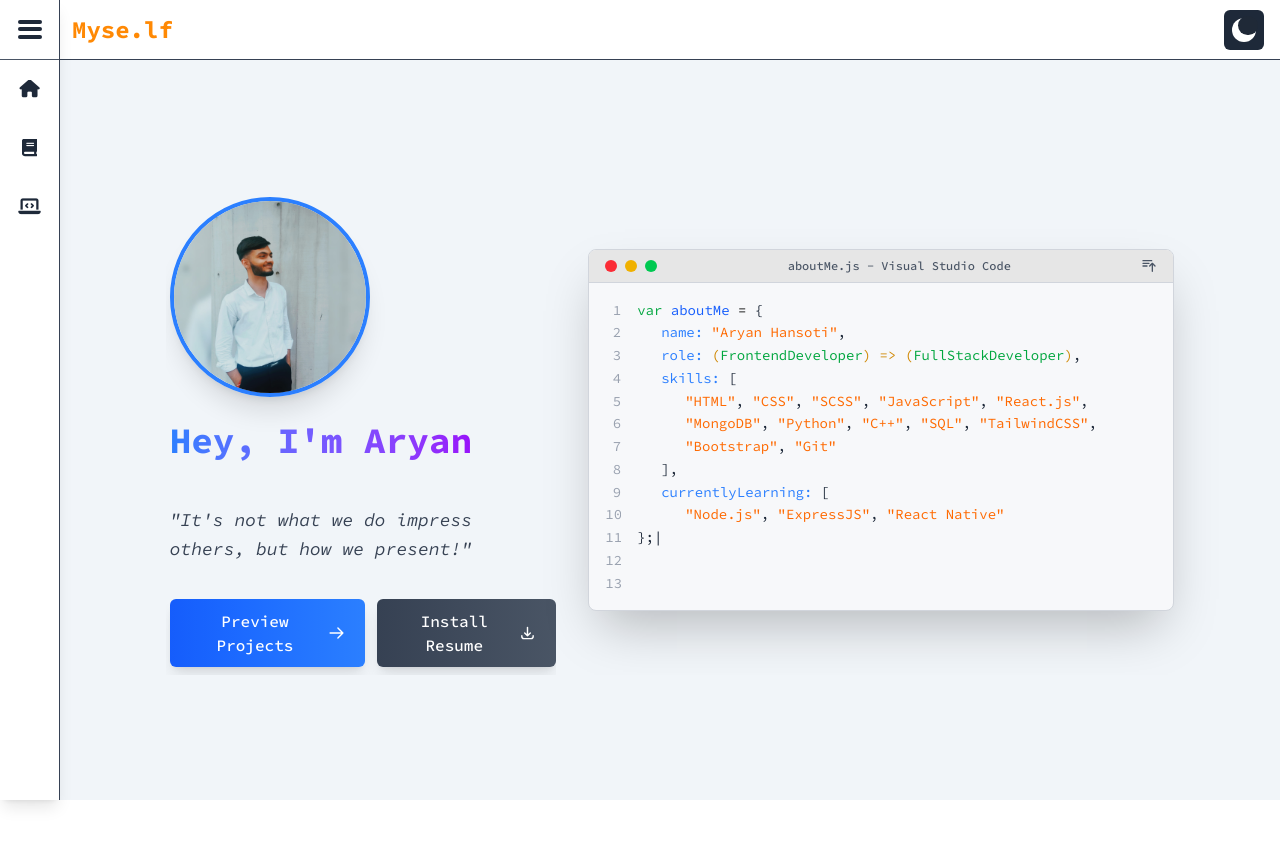
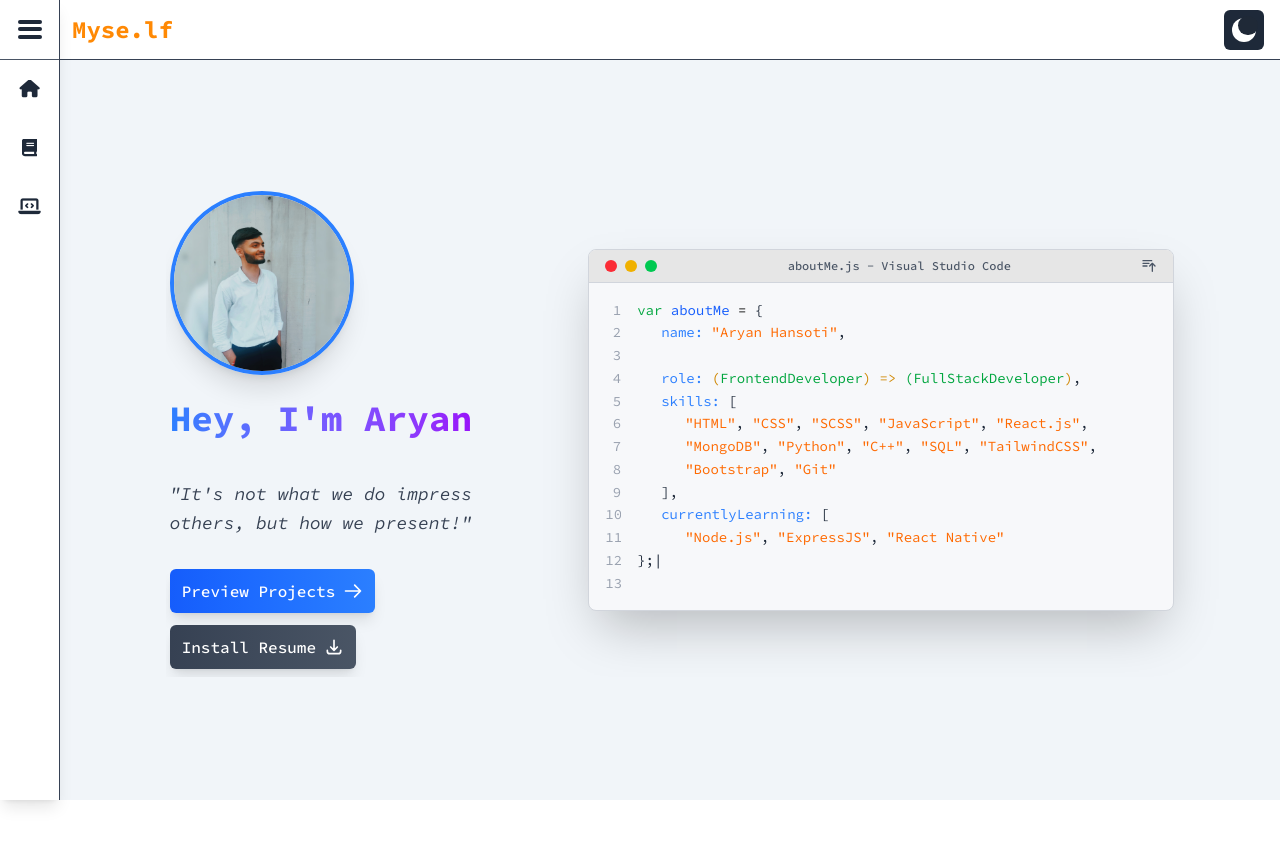
Before and after one commit to TheCodrrr/portfolio, a React (Vite) app in the folder portfolio/: page / in a window 1280 px wide. Shown: the top 846 px of the page. Built offline with nearby package versions, Linux system fonts and the light colour scheme.

Commit message:
style - responsiveness added

```diff
--- a/portfolio/src/Home.jsx
+++ b/portfolio/src/Home.jsx
@@ -53,23 +53,21 @@
         <div className={`home_page_container flex flex-col items-center justify-center text-white px-3 sm:px-6 py-8 sm:py-10 h-[100%] ${darkMode ? "bg-gray-900" : "bg-slate-100"}`}>
             {/* Top Section */}
             <div className="flex w-full max-w-7xl gap-4 sm:gap-6 md:gap-8 flex-col md:flex-row items-center justify-center">
-                {/* Left: Profile Section */}
-                <motion.div
-                    className="flex flex-col items-center md:items-start text-center md:text-left w-full md:w-1/3 space-y-5 sm:space-y-6 pl-0 sm:pl-1 pt-3 pb-2"
+                {/* Left: Profile Section */}                <motion.div
+                    className="flex flex-col items-center md:items-start text-center md:text-left w-full md:w-1/3 space-y-4 sm:space-y-5 pl-0 sm:pl-1 pt-2 pb-2"
                     initial={{ opacity: 0, y: 20 }}
                     animate={{ opacity: 1, y: 0 }}
                     transition={{ duration: 0.5 }}
-                >
-                    <motion.div
+                >                    <motion.div
                         className={`relative rounded-full overflow-hidden border-4 shadow-xl ${darkMode ? "border-blue-600" : "border-blue-500"} mb-2`}
-                        style={{ minWidth: '130px', minHeight: '130px' }}
+                        style={{ width: 'fit-content' }}
                         whileHover={{ scale: 1.05, boxShadow: "0 0 20px rgba(59, 130, 246, 0.6)" }}
                         transition={{ type: "spring", stiffness: 300 }}
                     >
                         <img
                             src="/profile.jpeg"
                             alt="Profile"
-                            className="w-32 h-32 sm:w-40 sm:h-40 md:w-48 md:h-48 object-cover"
+                            className="w-28 h-28 sm:w-36 sm:h-36 md:w-44 md:h-44 object-cover"
                         />
                     </motion.div>
 
@@ -91,9 +89,8 @@
                                 transition={{ delay: 0.5, duration: 0.5 }}
                             >
                                 "It's not what we do impress others, but how we present!"
-                            </motion.p>
-                            <motion.div
-                                className="flex sm:flex-row space-y-3 sm:space-y-0 sm:space-x-3 pt-2 w-full sm:w-auto"
+                            </motion.p>                            <motion.div
+                                className="flex flex-col sm:flex-row flex-wrap gap-3 pt-2 w-full"
                                 initial={{ opacity: 0 }}
                                 animate={{ opacity: 1 }}
                                 style={{overflow: "visible"}}
@@ -101,7 +98,7 @@
                             >
                                 <motion.button
                                     onClick={() => navigate('/project')}
-                                    className="bg-gradient-to-r from-blue-600 to-blue-500 px-4 sm:px-5 py-2 sm:py-2.5 rounded-md hover:from-blue-500 hover:to-blue-400 transition-all duration-300 shadow-lg transform hover:-translate-y-1 flex items-center justify-center sm:justify-start space-x-2 font-medium w-full sm:w-auto"
+                                    className="bg-gradient-to-r from-blue-600 to-blue-500 px-4 sm:px-3 py-2 sm:py-2.5 rounded-md hover:from-blue-500 hover:to-blue-400 transition-all duration-300 shadow-lg transform hover:-translate-y-1 flex items-center justify-center space-x-2 font-medium w-full flex-shrink-0 sm:w-auto"
                                     whileHover={{ scale: 1.03 }}
                                     whileTap={{ scale: 0.98 }}
                                 >
@@ -113,7 +110,7 @@
 
                                 <motion.button
                                     onClick={handleDownload}
-                                    className="bg-gradient-to-r from-gray-700 to-gray-600 px-4 sm:px-5 py-2 sm:py-2.5 rounded-md hover:from-gray-600 hover:to-gray-500 transition-all duration-300 shadow-lg transform hover:-translate-y-1 flex items-center justify-center sm:justify-start space-x-2 font-medium w-full sm:w-auto"
+                                    className="bg-gradient-to-r from-gray-700 to-gray-600 px-4 sm:px-3 py-2 sm:py-2.5 rounded-md hover:from-gray-600 hover:to-gray-500 transition-all duration-300 shadow-lg transform hover:-translate-y-1 flex items-center justify-center space-x-2 font-medium w-full sm:w-auto flex-shrink-0"
                                     style={{overflow: "visible"}}
                                     whileHover={{ scale: 1.03 }}
                                     whileTap={{ scale: 0.98 }}
@@ -193,11 +190,11 @@
                                         initial={{ opacity: 0 }}
                                         animate={{ opacity: 1 }}
                                         transition={{ delay: 0.4, duration: 0.2 }}
-                                    >
-                                        <div className={`line flex pl-6`}>
+                                    >                                        <div className={`line flex flex-wrap pl-6`}>
                                             <span className={darkMode ? "text-[#9cdcfe]" : "text-blue-500"}>role: </span>
-                                            <span className={darkMode ? "text-[#dcdcaa]" : "text-yellow-600"}>
-                                                (</span><span className={darkMode ? "text-[#4ec9b0]" : "text-green-600"}>FrontendDeveloper</span><span className={darkMode ? "text-[#dcdcaa]" : "text-yellow-600"}>) =&gt; (</span><span className={darkMode ? "text-[#4ec9b0]" : "text-green-600"}>FullStackDeveloper</span><span className={darkMode ? "text-[#dcdcaa]" : "text-yellow-600"}>)</span>,
+                                            <span className={`${darkMode ? "text-[#dcdcaa]" : "text-yellow-600"} break-words`}>
+                                                (</span><span className={`${darkMode ? "text-[#4ec9b0]" : "text-green-600"} break-words`}>FrontendDeveloper</span><span className={darkMode ? "text-[#dcdcaa]" : "text-yellow-600"}>) =&gt; </span>
+                                            <span className={`${darkMode ? "text-[#4ec9b0]" : "text-green-600"} break-words`}>(FullStackDeveloper</span><span className={darkMode ? "text-[#dcdcaa]" : "text-yellow-600"}>)</span>,
                                         </div>
                                     </motion.div>
 
```
